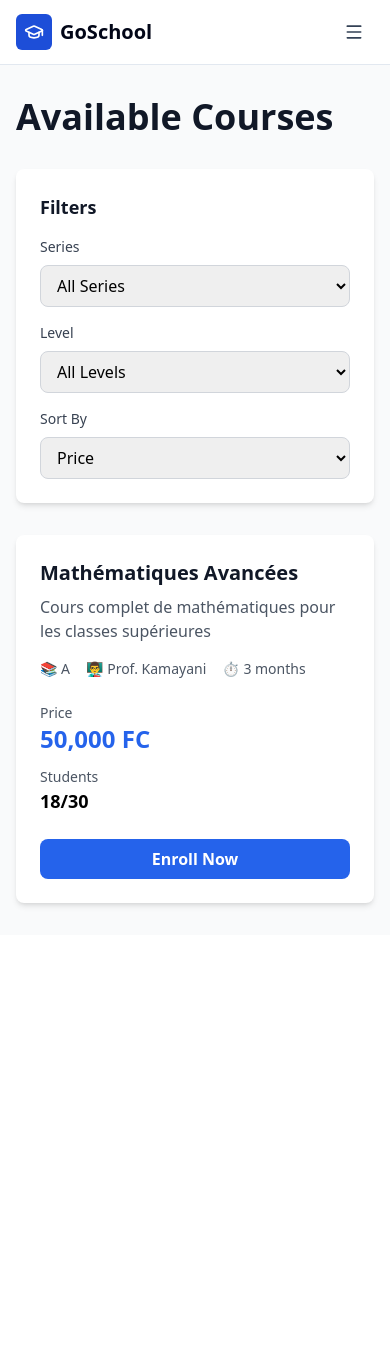
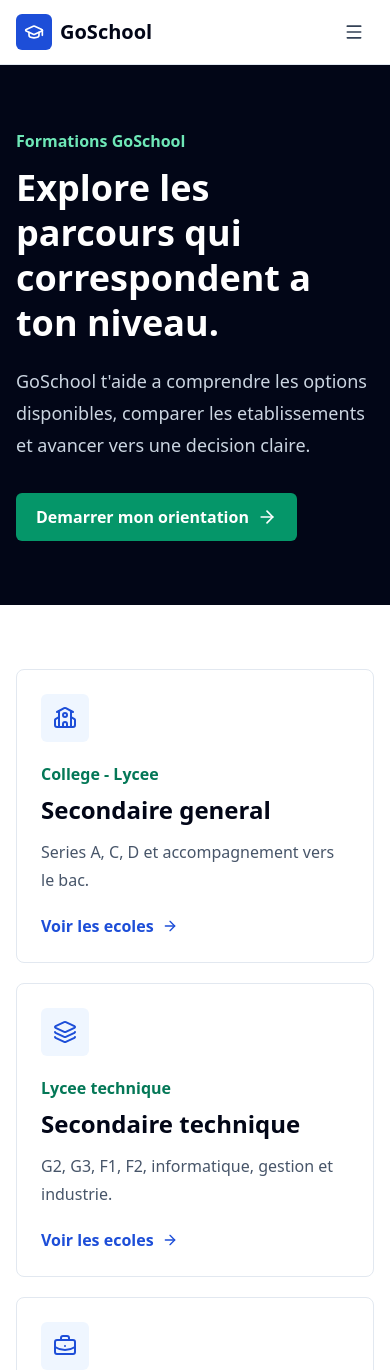
Before and after one commit to FDidier04/GoSchool, a Next.js app in the folder findschool/frontend/: page /courses in a window 390 px wide. Shown: the top 1370 px of the page. Before the commit the page ends 935 px from the top, so only its background shows below. Built offline with nearby package versions, Linux system fonts and the light colour scheme.

Commit message:
Finalize GoSchool frontend pages

```diff
--- a/findschool/frontend/app/components/Navigation.tsx
+++ b/findschool/frontend/app/components/Navigation.tsx
@@ -7,7 +7,7 @@ import { useState } from 'react';
 
 const links = [
   { href: '/schools', label: 'Ecoles' },
-  { href: '/courses', label: 'Cours' },
+  { href: '/courses', label: 'Formations' },
   { href: '/about', label: 'A propos' },
 ];
 
--- a/findschool/frontend/app/courses/page.tsx
+++ b/findschool/frontend/app/courses/page.tsx
@@ -1,177 +1,77 @@
-'use client';
+import Link from 'next/link';
+import { ArrowRight, BriefcaseBusiness, GraduationCap, Layers3, School } from 'lucide-react';
 
-import React, { useEffect, useState } from 'react';
-import Link from 'next/link';
-import { apiClient } from '@/lib/api';
-import { Course } from '@/types';
-import { LoadingSpinner } from '../components/LoadingSpinner';
+const programs = [
+  {
+    title: 'Secondaire general',
+    level: 'College - Lycee',
+    text: 'Series A, C, D et accompagnement vers le bac.',
+    icon: School,
+  },
+  {
+    title: 'Secondaire technique',
+    level: 'Lycee technique',
+    text: 'G2, G3, F1, F2, informatique, gestion et industrie.',
+    icon: Layers3,
+  },
+  {
+    title: 'BTS et formations pro',
+    level: 'Post-bac',
+    text: 'Comptabilite, commerce, digital, secretariat et entrepreneuriat.',
+    icon: BriefcaseBusiness,
+  },
+  {
+    title: 'Cours de soutien',
+    level: 'Tous niveaux',
+    text: 'Preparation examens, langues, methodologie et remise a niveau.',
+    icon: GraduationCap,
+  },
+];
 
 export default function CoursesPage() {
-  const [courses, setCourses] = useState<Course[]>([]);
-  const [loading, setLoading] = useState(true);
-  const [filters, setFilters] = useState({
-    series: '',
-    level: '',
-    sortBy: 'price',
-  });
+  return (
+    <main className="min-h-screen bg-white text-slate-950">
+      <section className="bg-slate-950 text-white">
+        <div className="mx-auto max-w-7xl px-4 py-16 sm:px-6 lg:px-8">
+          <p className="font-bold text-emerald-300">Formations GoSchool</p>
+          <h1 className="mt-3 max-w-3xl text-4xl font-black leading-tight sm:text-5xl">
+            Explore les parcours qui correspondent a ton niveau.
+          </h1>
+          <p className="mt-5 max-w-2xl text-lg leading-8 text-slate-300">
+            GoSchool t'aide a comprendre les options disponibles, comparer les etablissements
+            et avancer vers une decision claire.
+          </p>
+          <Link
+            href="/onboarding"
+            className="mt-8 inline-flex min-h-12 items-center gap-2 rounded-md bg-emerald-600 px-5 font-black text-white hover:bg-emerald-700"
+          >
+            Demarrer mon orientation
+            <ArrowRight className="h-5 w-5" />
+          </Link>
+        </div>
+      </section>
 
-  useEffect(() => {
-    const loadCourses = async () => {
-      try {
-        // Mock loading courses (will integrate with API)
-        await new Promise((resolve) => setTimeout(resolve, 500));
-        setCourses([
-          {
-            id: '1',
-            schoolId: '1',
-            title: 'Mathématiques Avancées',
-            description: 'Cours complet de mathématiques pour les classes supérieures',
-            series: 'A' as any,
-            level: 'Advanced',
-            duration: 3,
-            price: 50000,
-            startDate: new Date('2026-07-01'),
-            maxStudents: 30,
-            enrolledStudents: 18,
-            instructor: 'Prof. Kamayani',
-            status: 'active',
-            createdAt: new Date(),
-            updatedAt: new Date(),
-          },
-        ]);
-      } catch (error) {
-        console.error('Error loading courses:', error);
-      } finally {
-        setLoading(false);
-      }
-    };
-
-    loadCourses();
-  }, []);
-
-  if (loading) {
-    return (
-      <div className="flex justify-center items-center min-h-screen">
-        <LoadingSpinner size="large" text="Loading courses..." />
-      </div>
-    );
-  }
-
-  return (
-    <div className="min-h-screen bg-gray-50">
-      <div className="max-w-7xl mx-auto px-4 sm:px-6 lg:px-8 py-8">
-        <h1 className="text-4xl font-bold text-gray-900 mb-8">Available Courses</h1>
-
-        <div className="grid grid-cols-1 lg:grid-cols-4 gap-8">
-          {/* Sidebar Filters */}
-          <div className="lg:col-span-1">
-            <div className="bg-white rounded-lg shadow-md p-6">
-              <h3 className="text-lg font-bold text-gray-900 mb-4">Filters</h3>
-
-              <div className="space-y-4">
-                <div>
-                  <label className="block text-sm font-medium text-gray-700 mb-2">
-                    Series
-                  </label>
-                  <select
-                    value={filters.series}
-                    onChange={(e) => setFilters({ ...filters, series: e.target.value })}
-                    className="w-full px-3 py-2 border border-gray-300 rounded-lg"
-                  >
-                    <option value="">All Series</option>
-                    <option value="A">Serie A</option>
-                    <option value="D">Serie D</option>
-                    <option value="C">Serie C</option>
-                  </select>
+      <section className="mx-auto max-w-7xl px-4 py-16 sm:px-6 lg:px-8">
+        <div className="grid gap-5 md:grid-cols-2">
+          {programs.map((program) => {
+            const Icon = program.icon;
+            return (
+              <article key={program.title} className="rounded-lg border border-slate-200 p-6">
+                <div className="mb-5 flex h-12 w-12 items-center justify-center rounded-md bg-blue-50 text-blue-700">
+                  <Icon className="h-6 w-6" />
                 </div>
-
-                <div>
-                  <label className="block text-sm font-medium text-gray-700 mb-2">
-                    Level
-                  </label>
-                  <select
-                    value={filters.level}
-                    onChange={(e) => setFilters({ ...filters, level: e.target.value })}
-                    className="w-full px-3 py-2 border border-gray-300 rounded-lg"
-                  >
-                    <option value="">All Levels</option>
-                    <option value="beginner">Beginner</option>
-                    <option value="intermediate">Intermediate</option>
-                    <option value="advanced">Advanced</option>
-                  </select>
-                </div>
-
-                <div>
-                  <label className="block text-sm font-medium text-gray-700 mb-2">
-                    Sort By
-                  </label>
-                  <select
-                    value={filters.sortBy}
-                    onChange={(e) => setFilters({ ...filters, sortBy: e.target.value })}
-                    className="w-full px-3 py-2 border border-gray-300 rounded-lg"
-                  >
-                    <option value="price">Price</option>
-                    <option value="date">Start Date</option>
-                    <option value="popularity">Popularity</option>
-                  </select>
-                </div>
-              </div>
-            </div>
-          </div>
-
-          {/* Courses List */}
-          <div className="lg:col-span-3">
-            {courses.length === 0 ? (
-              <div className="bg-white rounded-lg shadow-md p-12 text-center">
-                <p className="text-gray-600">No courses found matching your filters.</p>
-              </div>
-            ) : (
-              <div className="space-y-4">
-                {courses.map((course) => (
-                  <div key={course.id} className="bg-white rounded-lg shadow-md p-6 hover:shadow-lg transition">
-                    <div className="grid grid-cols-1 md:grid-cols-4 gap-6">
-                      {/* Course Info */}
-                      <div className="md:col-span-2">
-                        <h3 className="text-xl font-bold text-gray-900 mb-2">{course.title}</h3>
-                        <p className="text-gray-600 mb-4">{course.description}</p>
-
-                        <div className="flex gap-4 text-sm text-gray-600">
-                          <span>📚 {course.series}</span>
-                          <span>👨‍🏫 {course.instructor}</span>
-                          <span>⏱️ {course.duration} months</span>
-                        </div>
-                      </div>
-
-                      {/* Stats */}
-                      <div className="md:col-span-1">
-                        <div className="space-y-3">
-                          <div>
-                            <p className="text-sm text-gray-600">Price</p>
-                            <p className="text-2xl font-bold text-primary">{course.price.toLocaleString()} FC</p>
-                          </div>
-                          <div>
-                            <p className="text-sm text-gray-600">Students</p>
-                            <p className="text-lg font-semibold">
-                              {course.enrolledStudents}/{course.maxStudents}
-                            </p>
-                          </div>
-                        </div>
-                      </div>
-
-                      {/* Action */}
-                      <div className="md:col-span-1 flex items-end">
-                        <button className="w-full bg-primary text-white py-2 rounded-lg hover:bg-secondary transition font-semibold">
-                          Enroll Now
-                        </button>
-                      </div>
-                    </div>
-                  </div>
-                ))}
-              </div>
-            )}
-          </div>
+                <p className="font-bold text-emerald-700">{program.level}</p>
+                <h2 className="mt-2 text-2xl font-black">{program.title}</h2>
+                <p className="mt-3 leading-7 text-slate-600">{program.text}</p>
+                <Link href="/schools" className="mt-5 inline-flex items-center gap-2 font-black text-blue-700">
+                  Voir les ecoles
+                  <ArrowRight className="h-4 w-4" />
+                </Link>
+              </article>
+            );
+          })}
         </div>
-      </div>
-    </div>
+      </section>
+    </main>
   );
 }
--- a/findschool/frontend/app/schools/page.tsx
+++ b/findschool/frontend/app/schools/page.tsx
@@ -1,176 +1,139 @@
 'use client';
 
-import React, { useEffect, useState } from 'react';
-import { useSearchParams } from 'next/navigation';
-import { SchoolCard } from '../components/SchoolCard';
-import { SchoolMap } from '../components/SchoolMap';
-import { getUserLocation, calculateDistance } from '@/lib/geolocation';
-import { apiClient } from '@/lib/api';
-import { School, GeoLocation } from '@/types';
+import { useEffect, useMemo, useState } from 'react';
+import Link from 'next/link';
+import { ArrowRight, Building2, MapPin, Search, SlidersHorizontal, Star } from 'lucide-react';
+import type { GoSchoolListing } from '@/lib/goschool-data';
+
+const cities = ['', 'Brazzaville', 'Pointe-Noire', 'Douala', 'Yaounde', 'Dakar'];
 
 export default function SchoolsPage() {
-  const searchParams = useSearchParams();
-  const [schools, setSchools] = useState<School[]>([]);
-  const [userLocation, setUserLocation] = useState<GeoLocation | null>(null);
-  const [distance, setDistance] = useState<number>(5);
+  const [query, setQuery] = useState('');
+  const [city, setCity] = useState('');
+  const [schools, setSchools] = useState<GoSchoolListing[]>([]);
   const [loading, setLoading] = useState(true);
-  const [selectedSchool, setSelectedSchool] = useState<School | null>(null);
 
   useEffect(() => {
-    const initPage = async () => {
-      // Get user location
-      const location = await getUserLocation();
-      if (location) {
-        setUserLocation(location);
-      }
+    const controller = new AbortController();
+
+    async function loadSchools() {
+      setLoading(true);
+      const params = new URLSearchParams();
+      if (query) params.set('q', query);
+      if (city) params.set('city', city);
+
+      const response = await fetch(`/api/schools?${params.toString()}`, {
+        signal: controller.signal,
+      });
+      const payload = await response.json();
+      setSchools(payload.data ?? []);
       setLoading(false);
-    };
-
-    initPage();
-  }, []);
-
-  useEffect(() => {
-    const fetchSchools = async () => {
-      try {
-        if (userLocation) {
-          // Fetch schools near user
-          const response = await apiClient.getSchoolsByLocation(
-            userLocation.latitude,
-            userLocation.longitude,
-            distance
-          );
-          if (response.success && response.data) {
-            setSchools(response.data);
-          }
-        } else {
-          // Fetch all schools
-          const response = await apiClient.getSchools({}, 1, 50);
-          if (response.success && response.data) {
-            setSchools(response.data.data);
-          }
-        }
-      } catch (error) {
-        console.error('Error fetching schools:', error);
-      }
-    };
-
-    fetchSchools();
-  }, [userLocation, distance]);
-
-  if (loading) {
-    return (
-      <div className="flex justify-center items-center min-h-screen">
-        <div className="spinner" />
-      </div>
-    );
     }
 
+    loadSchools().catch((error) => {
+      if (error.name !== 'AbortError') {
+        setSchools([]);
+        setLoading(false);
+      }
+    });
+
+    return () => controller.abort();
+  }, [query, city]);
+
+  const resultLabel = useMemo(() => {
+    if (loading) return 'Recherche en cours...';
+    if (schools.length === 0) return 'Aucun etablissement trouve';
+    return `${schools.length} etablissement${schools.length > 1 ? 's' : ''} trouve${schools.length > 1 ? 's' : ''}`;
+  }, [loading, schools.length]);
+
   return (
-    <div className="min-h-screen bg-gray-50">
-      <div className="max-w-7xl mx-auto px-4 sm:px-6 lg:px-8 py-8">
-        <h1 className="text-4xl font-bold mb-8 text-gray-900">Find Schools</h1>
+    <main className="min-h-screen bg-slate-50 text-slate-950">
+      <section className="border-b border-slate-200 bg-white">
+        <div className="mx-auto max-w-7xl px-4 py-12 sm:px-6 lg:px-8">
+          <p className="font-bold text-blue-700">Comparer les etablissements</p>
+          <h1 className="mt-2 max-w-3xl text-4xl font-black leading-tight tracking-normal sm:text-5xl">
+            Trouve une ecole adaptee a ton projet.
+          </h1>
+          <p className="mt-4 max-w-2xl text-lg leading-8 text-slate-600">
+            Recherche par formation, ville ou niveau, puis compare les programmes, les avis et les
+            informations essentielles.
+          </p>
 
-        <div className="grid grid-cols-1 lg:grid-cols-3 gap-8">
-          {/* Map */}
-          <div className="lg:col-span-2">
-            <SchoolMap
-              schools={schools}
-              userLocation={userLocation || undefined}
-              onSchoolSelect={setSelectedSchool}
-              height="600px"
+          <div className="mt-8 grid gap-3 rounded-lg border border-slate-200 bg-slate-50 p-3 lg:grid-cols-[1fr_280px_auto]">
+            <label className="flex min-h-14 items-center gap-3 rounded-md border border-slate-200 bg-white px-4">
+              <Search className="h-5 w-5 text-slate-500" />
+              <span className="sr-only">Rechercher</span>
+              <input
+                value={query}
+                onChange={(event) => setQuery(event.target.value)}
+                placeholder="Informatique, BTS, Terminale, commerce..."
+                className="min-w-0 flex-1 bg-transparent font-semibold outline-none"
               />
-          </div>
-
-          {/* Sidebar */}
-          <div className="space-y-6">
-            {/* Filters */}
-            <div className="bg-white p-6 rounded-lg shadow-md">
-              <h3 className="text-lg font-bold mb-4 text-gray-900">Filters</h3>
-
-              <div>
-                <label className="block text-sm font-medium text-gray-700 mb-2">
-                  Distance: {distance} km
             </label>
-                <input
-                  type="range"
-                  min="1"
-                  max="50"
-                  value={distance}
-                  onChange={(e) => setDistance(Number(e.target.value))}
-                  className="w-full"
-                />
-              </div>
-            </div>
-
-            {/* School List */}
-            <div className="space-y-4">
-              {schools.map((school) => (
-                <SchoolCard
-                  key={school.id}
-                  school={school}
-                  distance={
-                    userLocation
-                      ? calculateDistance(
-                          userLocation.latitude,
-                          userLocation.longitude,
-                          school.location.latitude,
-                          school.location.longitude
-                        )
-                      : undefined
-                  }
-                  onSelect={setSelectedSchool}
-                />
+            <label className="flex min-h-14 items-center gap-3 rounded-md border border-slate-200 bg-white px-4">
+              <MapPin className="h-5 w-5 text-slate-500" />
+              <span className="sr-only">Ville</span>
+              <select
+                value={city}
+                onChange={(event) => setCity(event.target.value)}
+                className="min-w-0 flex-1 bg-white font-semibold outline-none"
+              >
+                {cities.map((item) => (
+                  <option key={item || 'all'} value={item}>
+                    {item || 'Toutes les villes'}
+                  </option>
                 ))}
+              </select>
+            </label>
+            <div className="inline-flex min-h-14 items-center justify-center gap-2 rounded-md bg-blue-700 px-5 font-bold text-white">
+              <SlidersHorizontal className="h-5 w-5" />
+              {resultLabel}
             </div>
           </div>
         </div>
+      </section>
 
-        {/* Selected School Detail */}
-        {selectedSchool && (
-          <div className="mt-8 bg-white p-8 rounded-lg shadow-md">
-            <div className="grid grid-cols-1 md:grid-cols-2 gap-8">
+      <section className="mx-auto max-w-7xl px-4 py-12 sm:px-6 lg:px-8">
+        <div className="grid gap-5 lg:grid-cols-3">
+          {schools.map((school) => (
+            <article key={school.id} className="rounded-lg border border-slate-200 bg-white p-6 shadow-sm">
+              <div className="flex items-start justify-between gap-4">
                 <div>
-                <h2 className="text-3xl font-bold mb-4 text-gray-900">
-                  {selectedSchool.name}
-                </h2>
-                <p className="text-gray-600 mb-4">{selectedSchool.description}</p>
-
-                <div className="grid grid-cols-2 gap-4">
-                  <div>
-                    <p className="text-sm text-gray-600">Students</p>
-                    <p className="text-2xl font-bold text-primary">
-                      {selectedSchool.studentCount}
+                  <p className="inline-flex items-center gap-2 text-sm font-bold text-slate-500">
+                    <Building2 className="h-4 w-4 text-blue-700" />
+                    {school.type}
+                  </p>
+                  <h2 className="mt-3 text-2xl font-black text-slate-950">{school.name}</h2>
+                  <p className="mt-1 flex items-center gap-2 font-semibold text-slate-600">
+                    <MapPin className="h-4 w-4 text-emerald-700" />
+                    {school.city}, {school.country}
                   </p>
                 </div>
-                  <div>
-                    <p className="text-sm text-gray-600">Success Rate</p>
-                    <p className="text-2xl font-bold text-primary">
-                      {selectedSchool.successRate}%
-                    </p>
-                  </div>
-                </div>
+                <span className="inline-flex items-center gap-1 rounded-full bg-amber-50 px-3 py-1 font-black text-amber-700">
+                  <Star className="h-4 w-4 fill-current" />
+                  {school.rating}
+                </span>
               </div>
 
-              <div>
-                <div className="bg-gray-50 p-6 rounded-lg">
-                  <p className="mb-4">
-                    <strong>Address:</strong> {selectedSchool.address}
-                  </p>
-                  <p className="mb-4">
-                    <strong>Phone:</strong> {selectedSchool.phoneNumber}
-                  </p>
-                  <p className="mb-4">
-                    <strong>Email:</strong> {selectedSchool.email}
-                  </p>
-                  <button className="w-full bg-primary text-white py-2 rounded-lg hover:bg-secondary transition">
-                    Book Now
-                  </button>
+              <div className="mt-5 flex flex-wrap gap-2">
+                {school.programs.map((program) => (
+                  <span key={program} className="rounded-full bg-blue-50 px-3 py-1 text-sm font-bold text-blue-700">
+                    {program}
+                  </span>
+                ))}
               </div>
+
+              <div className="mt-6 flex items-center justify-between border-t border-slate-200 pt-5">
+                <p className="text-sm font-semibold text-slate-500">{school.reviews} avis verifies</p>
+                <Link href="/auth/login" className="inline-flex items-center gap-2 font-black text-blue-700">
+                  Demander des infos
+                  <ArrowRight className="h-4 w-4" />
+                </Link>
               </div>
+            </article>
+          ))}
         </div>
-          </div>
-        )}
-      </div>
-    </div>
+      </section>
+    </main>
   );
 }
```
Also changed, not shown: findschool/frontend/app/about/page.tsx (+63 -100 lines). Lines whose indentation alone changed are shown as unchanged.
